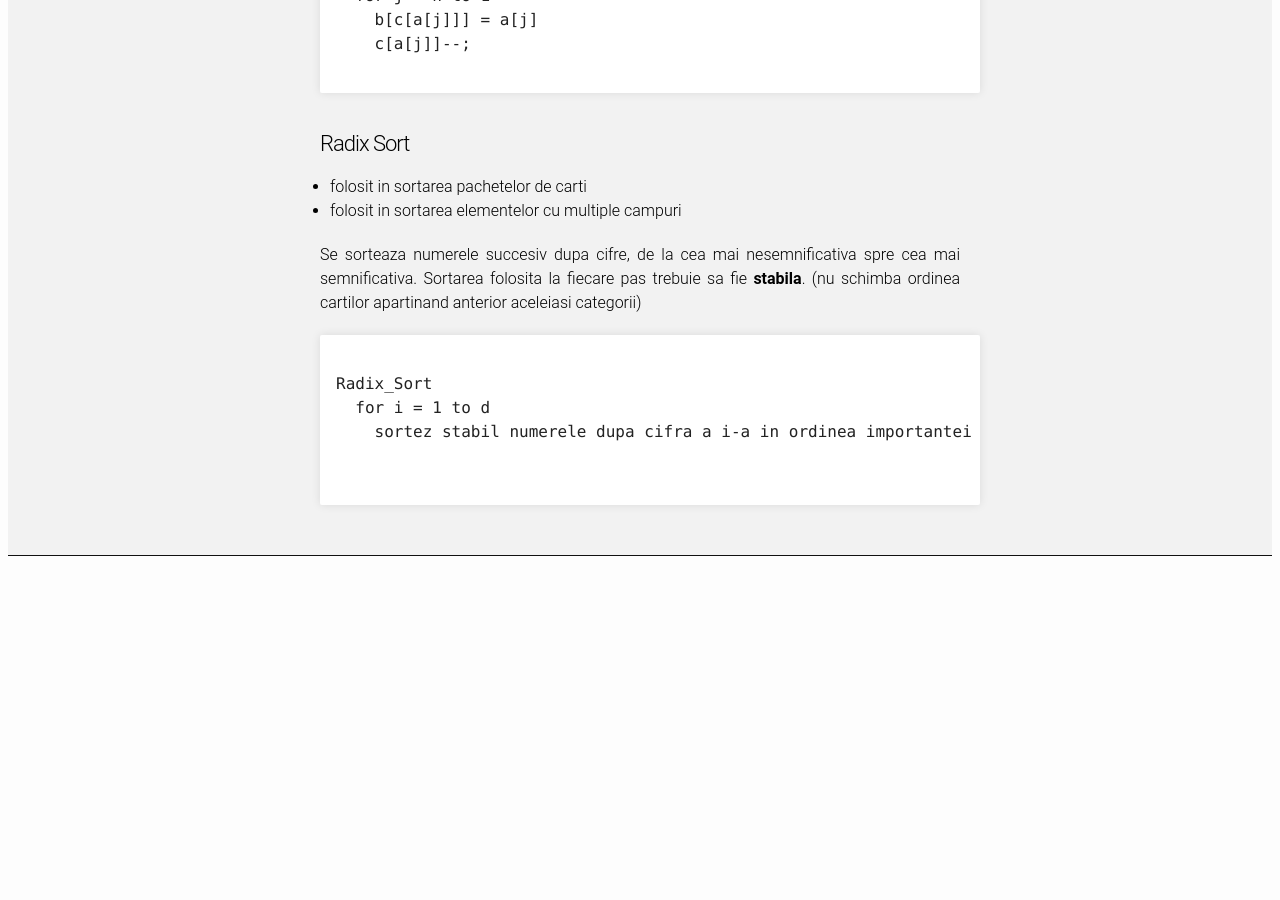
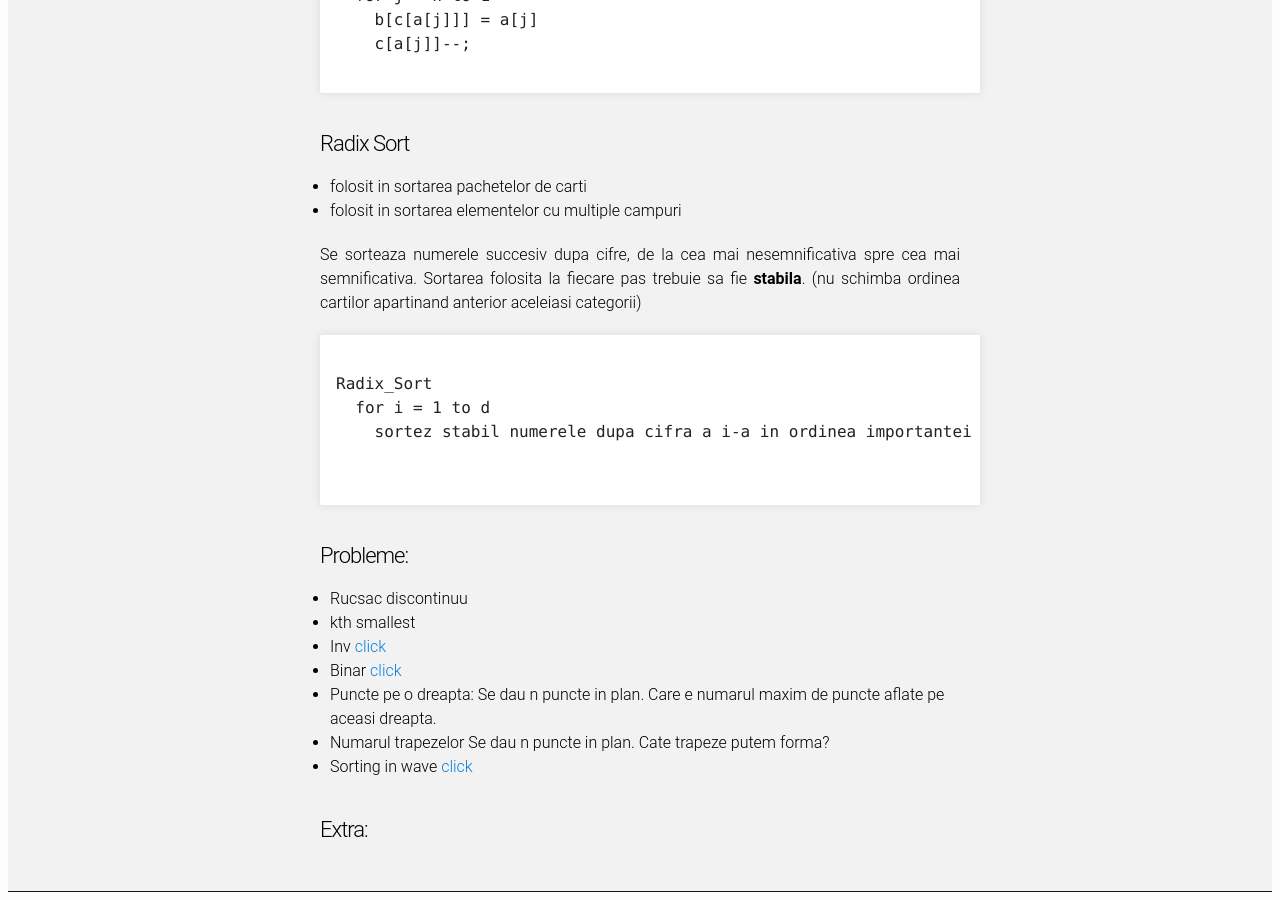
Before and after one commit to IuliaDuta/ASD, a Jekyll site: the page built from Seminarii/Seminar2.md, in a window 1280 px wide and 900 px high, scrolled down 2574 px. Built offline with Jekyll 4.4.1, drawn with Linux system fonts in a browser that asks for light colours; before the commit the page ends 3138 px from its top, so only the background shows below that.

Commit message:
Update Seminar2.md

````diff
--- a/Seminarii/Seminar2.md
+++ b/Seminarii/Seminar2.md
@@ -132,3 +132,17 @@ Radix_Sort
 
 
 ```
+
+### Probleme:
+
+- Rucsac discontinuu
+- kth smallest
+- Inv [click](http://www.infoarena.ro/problema/inv)
+- Binar [click](http://www.infoarena.ro/problema/binar)
+- Puncte pe o dreapta:
+    Se dau n puncte in plan. Care e numarul maxim de puncte aflate pe aceasi dreapta.
+- Numarul trapezelor
+    Se dau n puncte in plan. Cate trapeze putem forma?
+- Sorting in wave [click](http://www.geeksforgeeks.org/sort-array-wave-form-2/)
+
+### Extra:
````
